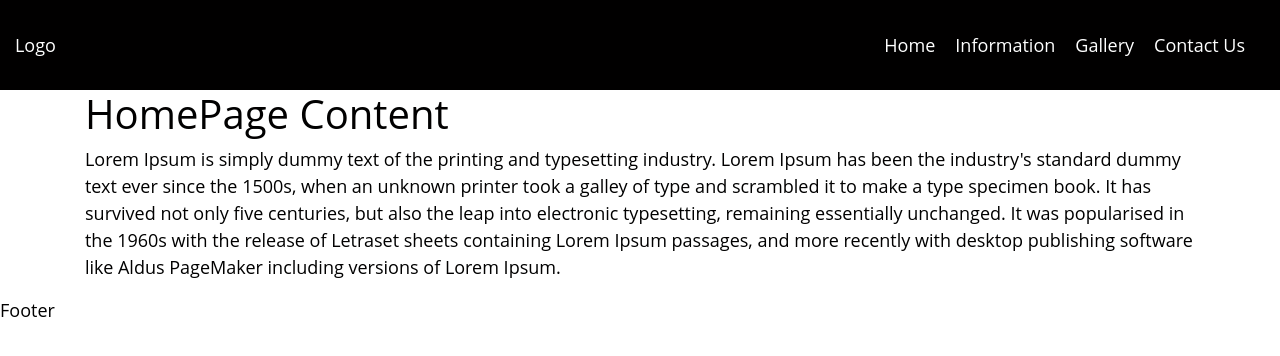
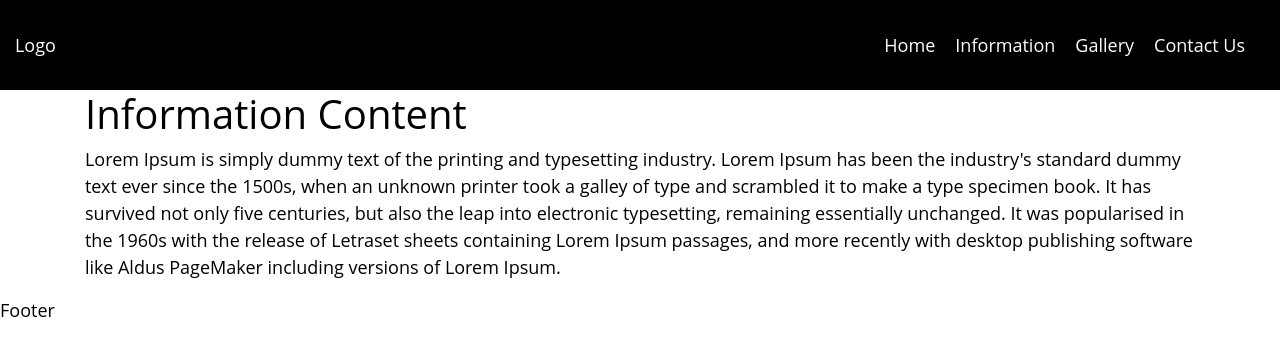
Before and after one commit to francescopapini/ventos, a React (Create React App) app: page /Information in a window 1280 px wide. Shown: the top 356 px of the page. Built offline with nearby package versions, Linux system fonts and the light colour scheme.

Commit message:
added link to all nav pages

```diff
--- a/package.json
+++ b/package.json
@@ -11,6 +11,7 @@
     "gulp-uglify": "^3.0.1",
     "react": "^16.6.0",
     "react-dom": "^16.6.0",
+    "react-router-dom": "^4.3.1",
     "react-scripts": "2.1.1"
   },
   "scripts": {
--- a/src/App.js
+++ b/src/App.js
@@ -1,17 +1,27 @@
 import React, { Component } from 'react';
+import {
+  BrowserRouter as Router,
+  Route,
+  Link
+} from 'react-router-dom';
+import './assets/css/default.min.css';
+
 import Header from './components/headerComponent/header';
 import Footer from './components/footerComponent/footer';
 import Homepage from './components/pages/homePage';
-import './assets/css/default.min.css';
+import Information from './components/pages/information';
 
 class App extends Component {
   render() {
     return (
-      <div className="App">
-        <Header />
-        <Homepage />
-        <Footer />
-      </div>
+      <Router>
+        <div className="App">
+          <Header />
+          <Route exact path='/' component={Homepage} />
+          <Route exact path='/Information' component={Information} />
+          <Footer />
+        </div>
+      </Router>
     );
   }
 }
--- a/src/components/headerComponent/header.js
+++ b/src/components/headerComponent/header.js
@@ -1,4 +1,5 @@
 import React, { Component } from 'react'
+import { Link } from 'react-router-dom';
 
 class Header extends Component {
   render() {
@@ -10,10 +11,10 @@
 
         <nav>
           <ul>
-            <li><a href="#">Home</a></li>
-            <li><a href="#">Information</a></li>
-            <li><a href="#">Gallery</a></li>
-            <li><a href="#">Contact Us</a></li>
+            <li><Link to="/">Home</Link></li>
+            <li><Link to="/information">Information</Link></li>
+            <li><Link to="/gallery">Gallery</Link></li>
+            <li><Link to="/contact_us">Contact Us</Link></li>
           </ul>
         </nav>
 
--- /dev/null
+++ b/src/components/pages/information.js
@@ -0,0 +1,14 @@
+import React, { Component } from 'react'
+
+class Information extends Component {
+  render() {
+    return (
+      <div className="container">
+        <h1>Information Content</h1>
+        <p>Lorem Ipsum is simply dummy text of the printing and typesetting industry. Lorem Ipsum has been the industry's standard dummy text ever since the 1500s, when an unknown printer took a galley of type and scrambled it to make a type specimen book. It has survived not only five centuries, but also the leap into electronic typesetting, remaining essentially unchanged. It was popularised in the 1960s with the release of Letraset sheets containing Lorem Ipsum passages, and more recently with desktop publishing software like Aldus PageMaker including versions of Lorem Ipsum.</p>
+      </div>
+    );
+  }
+}
+
+export default Information;
```
Also changed, not shown: 1 other file (tests, documents, lock files or other folders).
